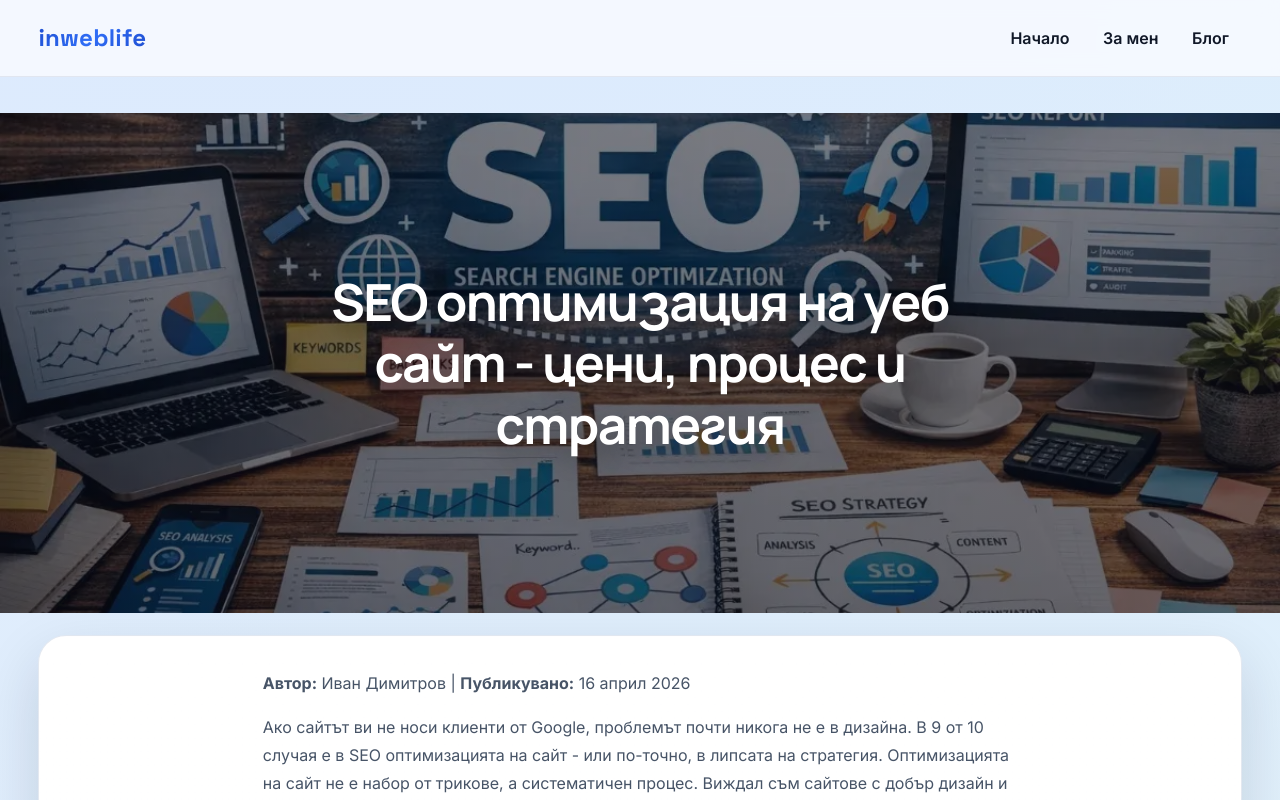
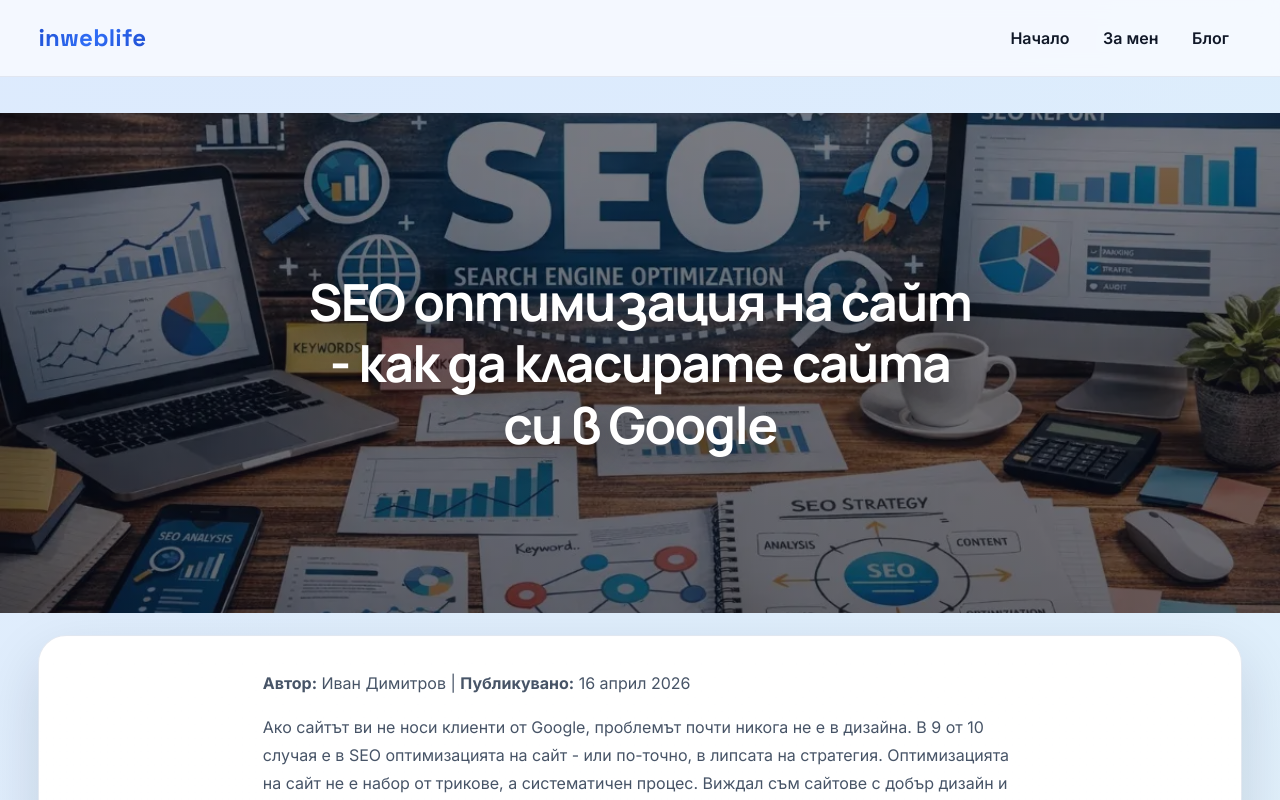
Before and after one commit to inweblife/inweblife, a Next.js app: page /seo-optimizaciya-na-ueb-sait in a window 1280 px wide. Shown: the top 800 px of the page. Built offline with nearby package versions, Linux system fonts and the light colour scheme; no server answers.

Commit message:
Update seo-optimizaciya-na-ueb-sait.js

```diff
--- a/pages/seo-optimizaciya-na-ueb-sait.js
+++ b/pages/seo-optimizaciya-na-ueb-sait.js
@@ -145,7 +145,7 @@ const SeoOptimizaciya = () => {
         <section className={styles.heroBanner} aria-label="SEO оптимизация на уеб сайт">
           <Image
             src="/seo-optimisation.webp"
-            alt="SEO оптимизация на уеб сайт - цени, процес и стратегия"
+            alt="SEO оптимизация на сайт - как да класирате сайта си в Google"
             fill
             sizes="100vw"
             priority
@@ -153,7 +153,7 @@ const SeoOptimizaciya = () => {
             className={styles.heroImage}
           />
           <div className={styles.heroOverlay}>
-            <h1>SEO оптимизация на уеб сайт - цени, процес и стратегия</h1>
+            <h1>SEO оптимизация на сайт - как да класирате сайта си в Google</h1>
           </div>
         </section>
 
@@ -671,7 +671,7 @@ const SeoOptimizaciya = () => {
 
           <ShareButtons
             path="/seo-optimizaciya-na-ueb-sait"
-            title="SEO оптимизация на уеб сайт - цени, процес и стратегия"
+            title="SEO оптимизация на сайт - как да класирате сайта си в Google"
             styles={styles}
           />
 
```
